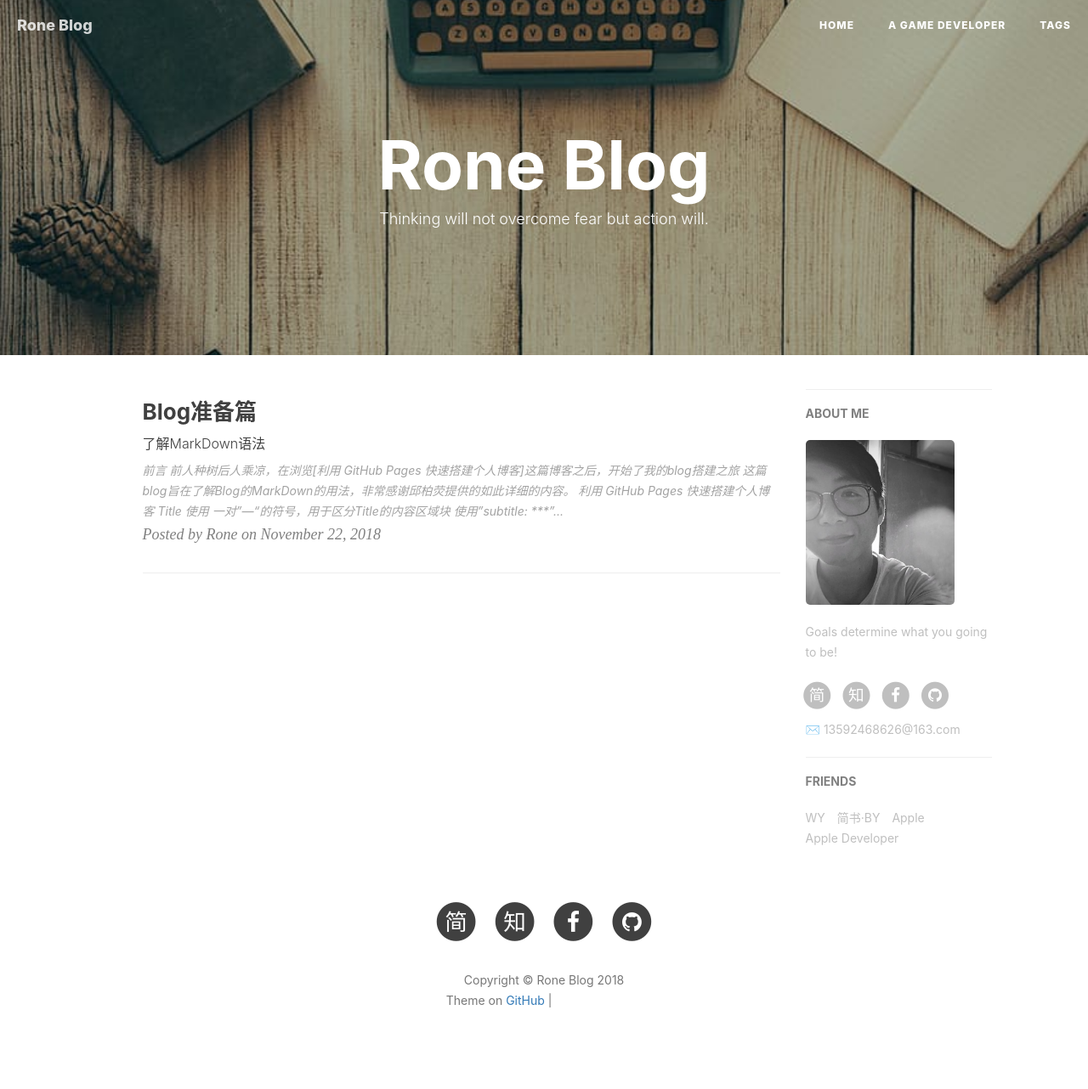
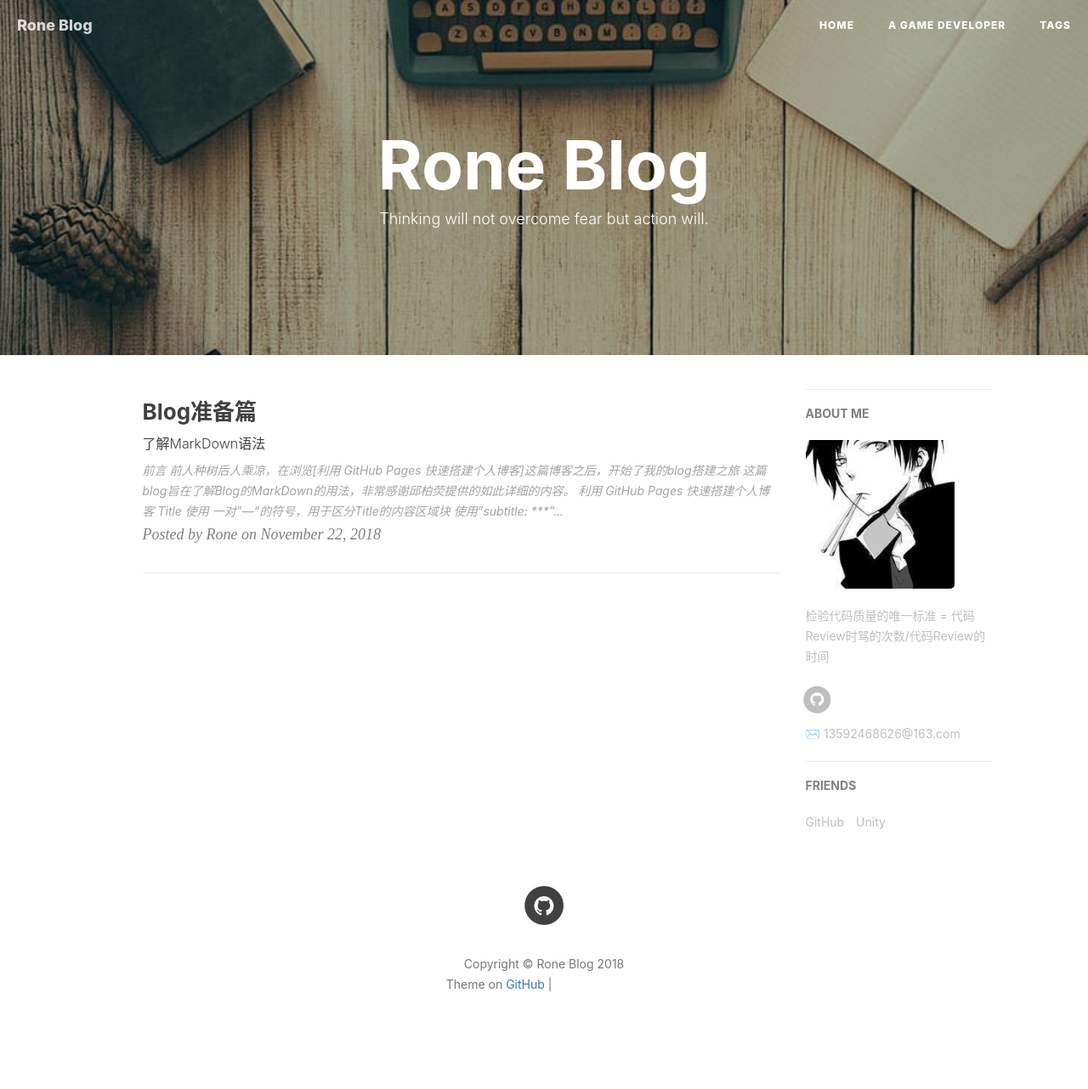
Before and after one commit to RoneBlog/RoneBlog.github.io, a Jekyll site: the page built from index.html, in a window 1280 px wide. Shown: the whole page at 85% size. Built offline with Jekyll 4.4.1, drawn with Linux system fonts in a browser that asks for light colours; nearby versions of some CDN libraries; the list of posts is cut into pages by our own code; comment, search, counter and statistics services are not loaded; grey boxes are pictures that could not be loaded.

Commit message:
更改侧边连照片

```diff
--- a/_config.yml
+++ b/_config.yml
@@ -11,18 +11,18 @@ github_repo: "https://github.com/RoneBlog/RoneBlog.github.io.git" # you code rep
 
 # Sidebar settings
 sidebar: true                           # whether or not using Sidebar.
-sidebar-about-description: "Goals determine what you going to be!"
-sidebar-avatar: /img/about-BY-gentle.jpg      # use absolute URL, seeing it's used in both `/` and `/about/`
+sidebar-about-description: "检验代码质量的唯一标准 = 代码Review时骂的次数/代码Review的时间"
+sidebar-avatar: /img/avatar_m.jpg      # use absolute URL, seeing it's used in both `/` and `/about/`
 
 
 
 # SNS settings
 RSS: false
 # weibo_username:     qiubaiying
-zhihu_username:     qiubaiying
-github_username:    qiubaiying
-facebook_username:  baiying.qiu.7
-jianshu_username:   e71990ada2fd
+# zhihu_username:     qiubaiying
+github_username:    RoneBlog
+# facebook_username:  baiying.qiu.7
+# jianshu_username:   e71990ada2fd
 #twitter_username:   qiubaiying
 
 
@@ -99,16 +99,10 @@ service-worker: true
 # Friends
 friends: [
     {
-        title: "WY",
-        href: "http://zhengwuyang.com"
+        title: "GitHub",
+        href: "https://github.com/"
     },{
-        title: "简书·BY",
-        href: "http://www.jianshu.com/u/e71990ada2fd"
-    },{
-        title: "Apple",
-        href: "https://apple.com"
-    },{
-        title: "Apple Developer",
-        href: "https://developer.apple.com/"
+        title: "Unity",
+        href: "https://unity3d.com/cn"
     }
 ]
```
